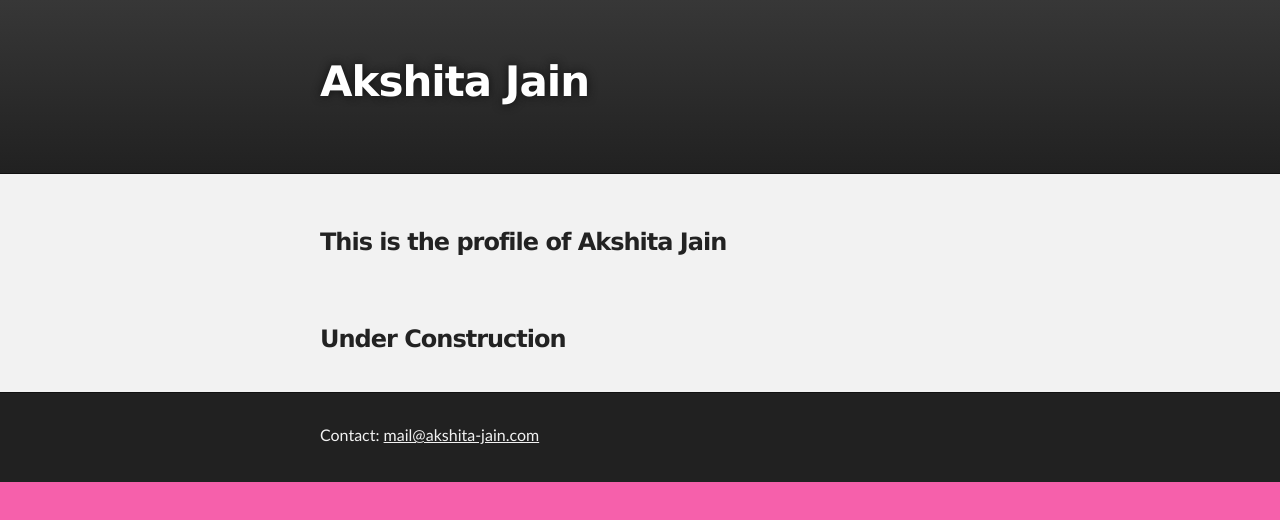
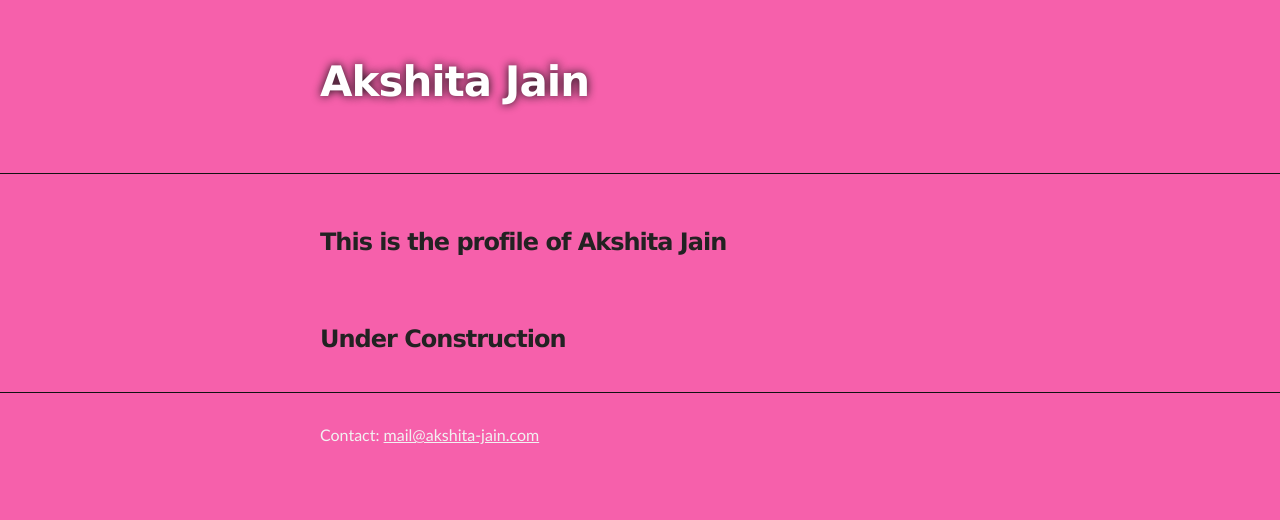
Before and after one commit to akshitajain/akshitajain.github.io, a plain HTML site: page index.html in a window 1280 px wide. Drawn offline with Linux system fonts and the light colour scheme.

Commit message:
Update index.html

```diff
--- a/index.html
+++ b/index.html
@@ -14,7 +14,7 @@
   <body>
 
     <!-- HEADER -->
-    <div id="header_wrap" class="outer">
+    <div id="header_wrap" class="outer" style="background:#F660AB">
         <header class="inner">
 
 
@@ -25,7 +25,7 @@
     </div>
 
     <!-- MAIN CONTENT -->
-    <div id="main_content_wrap" class="outer">
+    <div id="main_content_wrap" class="outer" style="background:#F660AB">
       <section id="main_content" class="inner">
         <h3>
 
@@ -38,7 +38,7 @@
     </div>
 
     <!-- FOOTER  -->
-    <div id="footer_wrap" class="outer">
+    <div id="footer_wrap" class="outer" style="background:#F660AB">
       <footer class="inner">
         <p>Contact: <a href="mail@akshita-jain.com">mail@akshita-jain.com</a></p>
       </footer>
```
